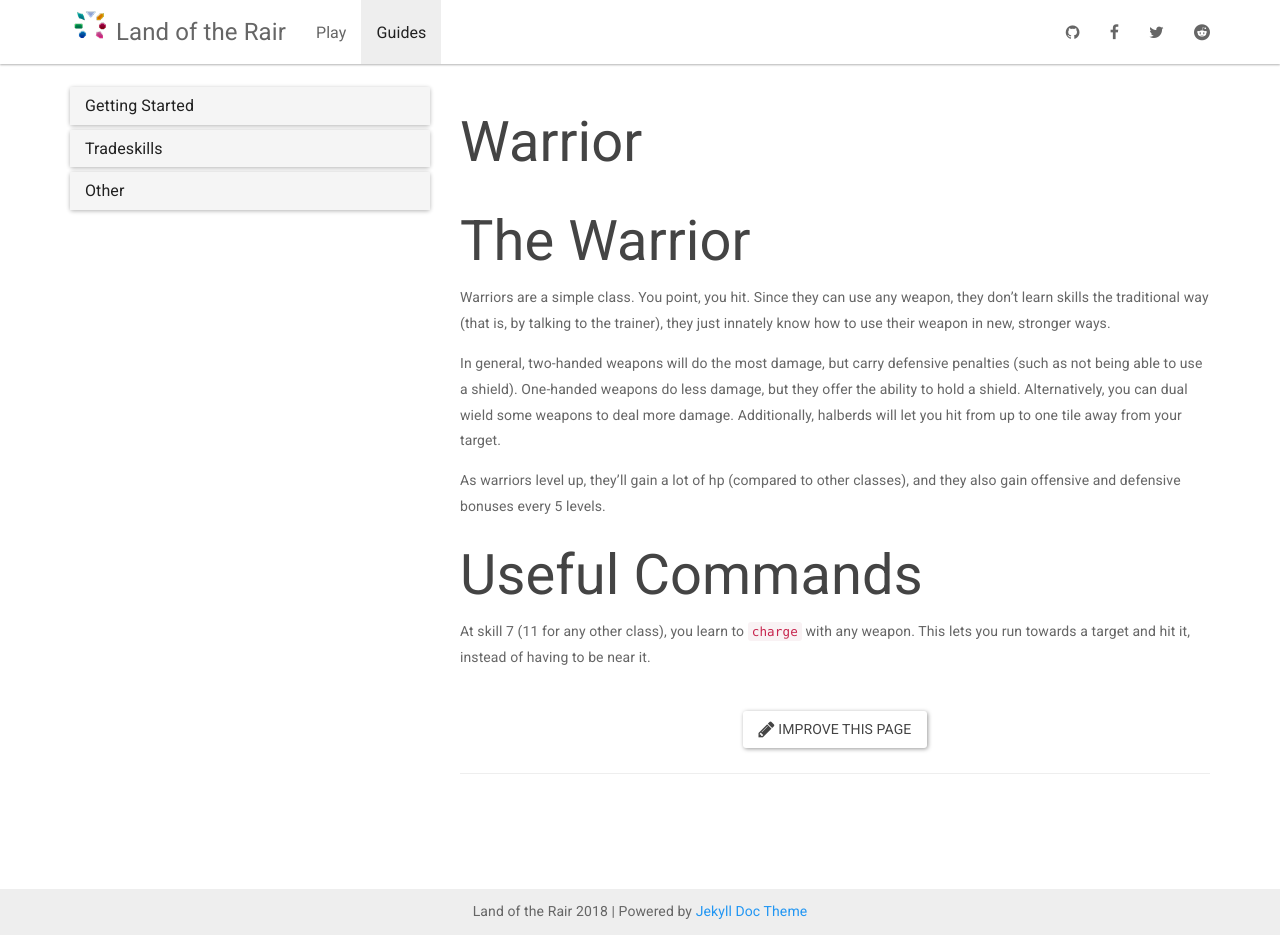
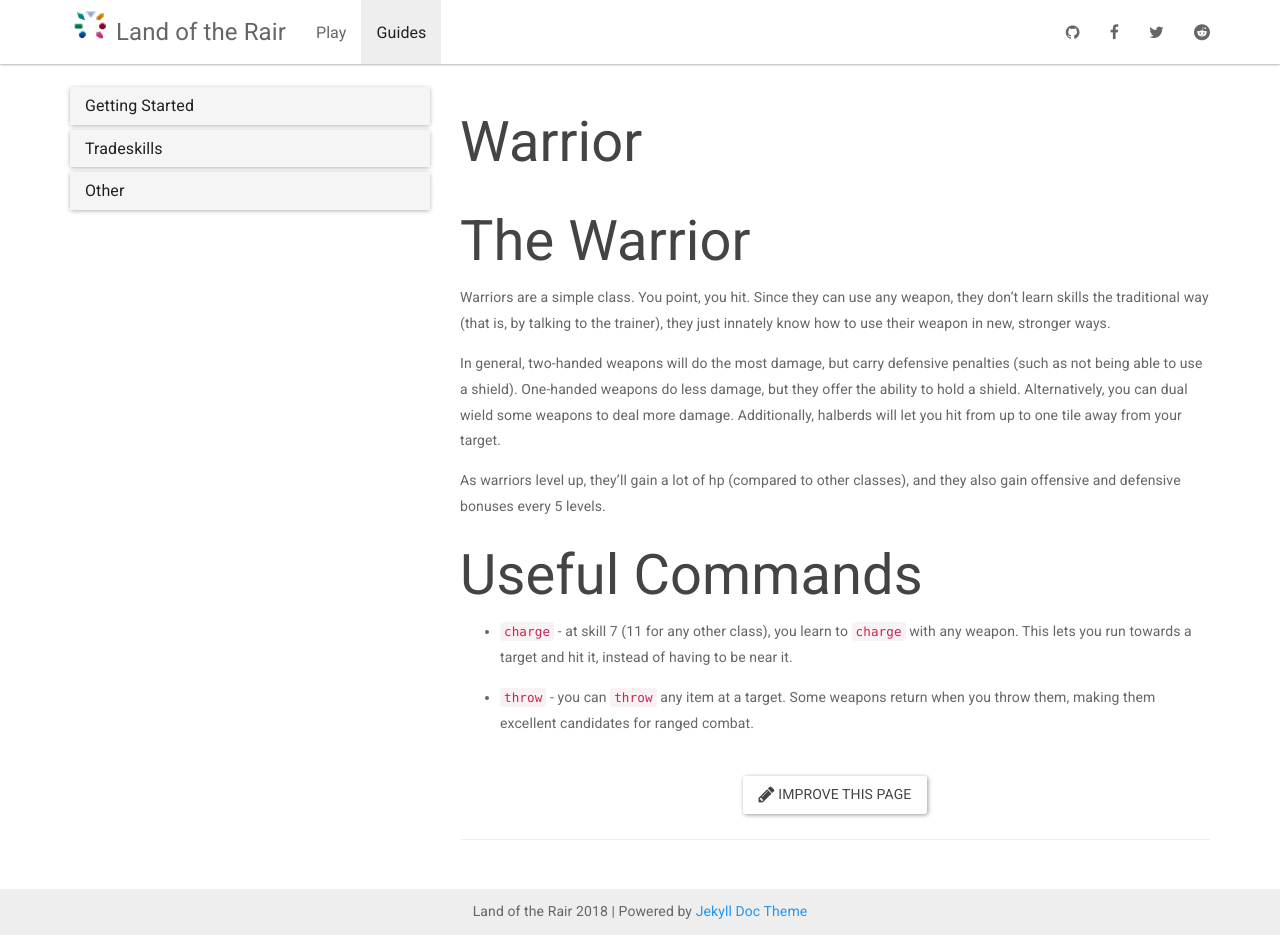
Before and after one commit to LandOfTheRair/landoftherair.github.io, a Jekyll site: the page built from _docs/classes/warrior.md, in a window 1280 px wide and 935 px high. Built offline with Jekyll 4.4.1, drawn with Linux system fonts in a browser that asks for light colours; nearby versions of some CDN libraries.

Commit message:
Update warrior.md

```diff
--- a/_docs/classes/warrior.md
+++ b/_docs/classes/warrior.md
@@ -13,4 +13,6 @@ As warriors level up, they'll gain a lot of hp (compared to other classes), and
 
 # Useful Commands
 
-At skill 7 (11 for any other class), you learn to `charge` with any weapon. This lets you run towards a target and hit it, instead of having to be near it.
+* `charge` - at skill 7 (11 for any other class), you learn to `charge` with any weapon. This lets you run towards a target and hit it, instead of having to be near it.
+
+* `throw` - you can `throw` any item at a target. Some weapons return when you throw them, making them excellent candidates for ranged combat.
```
